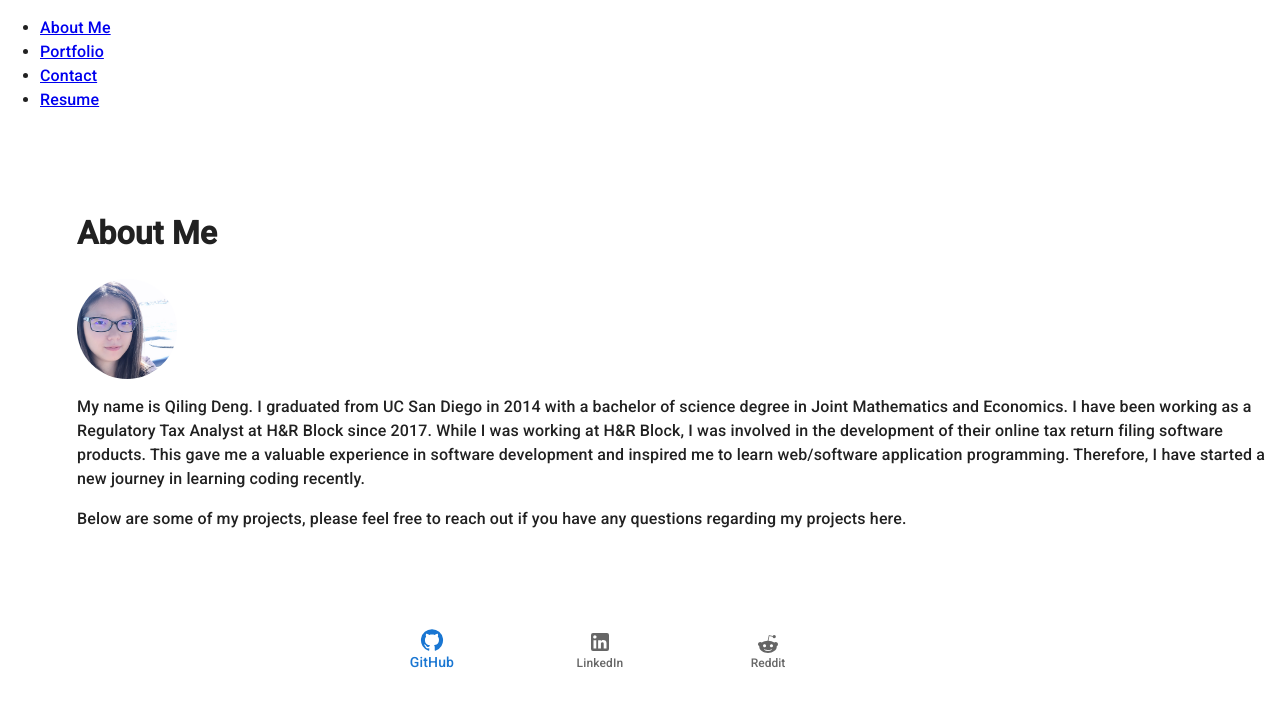
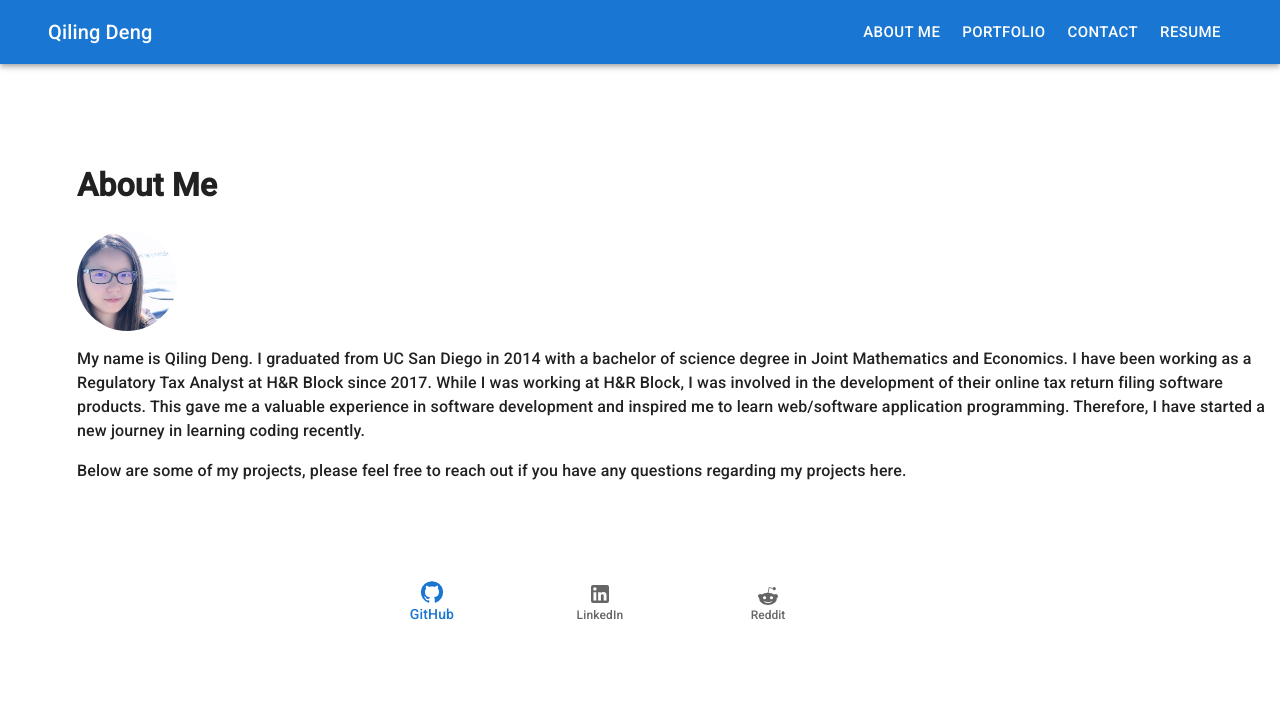
Before and after one commit to qd9069/react_my_portfolio, a React (Create React App) app: page / in a window 1280 px wide. Shown: the top 706 px of the page. Built offline with nearby package versions, Linux system fonts and the light colour scheme.

Commit message:
Modified Navbar style

```diff
--- a/src/components/NavTabs.js
+++ b/src/components/NavTabs.js
@@ -1,53 +1,146 @@
-import React from 'react';
+import React from "react";
+import Box from "@mui/material/Box";
+import AppBar from "@mui/material/AppBar";
+import Toolbar from "@mui/material/Toolbar";
+import Typography from "@mui/material/Typography";
+import Button from "@mui/material/Button";
+import Container from '@mui/material/Container';
+// import Tabs from '@mui/material/Tabs';
+// import Tab from '@mui/material/Tab';
 
+// ----------------------- bootstrap Example ---------------------
 // Here we are using object destructuring assignment to pluck off our variables from the props object
 // We assign them to their own variable names
-function NavTabs({ currentPage, handlePageChange }) {
+// function NavTabs({ currentPage, handlePageChange }) {
+//   return (
+//     <ul className="nav nav-tabs">
+//       <li className="nav-item">
+//         <a
+//           href="#aboutMe"
+//           onClick={() => handlePageChange('AboutMe')}
+//           // This is a conditional (ternary) operator that checks to see if the current page is "AboutMe"
+//           // If it is, we set the current page to 'nav-link-active', otherwise we set it to 'nav-link'
+//           className={currentPage === 'AboutMe' ? 'nav-link active' : 'nav-link'}
+//         >
+//           About Me
+//         </a>
+//       </li>
+//       <li className="nav-item">
+//         <a
+//           href="#portfolio"
+//           onClick={() => handlePageChange('Portfolio')}
+//           // Check to see if the currentPage is `Portfolio`, and if so we use the active link class from bootstrap. Otherwise, we set it to a normal nav-link
+//           className={currentPage === 'Portfolio' ? 'nav-link active' : 'nav-link'}
+//         >
+//           Portfolio
+//         </a>
+//       </li>
+//       <li className="nav-item">
+//         <a
+//           href="#contact"
+//           onClick={() => handlePageChange('Contact')}
+//           // Check to see if the currentPage is `Contact`, and if so we use the active link class from bootstrap. Otherwise, we set it to a normal nav-link
+//           className={currentPage === 'Contact' ? 'nav-link active' : 'nav-link'}
+//         >
+//           Contact
+//         </a>
+//       </li>
+//       <li className="nav-item">
+//         <a
+//           href="#Resume"
+//           onClick={() => handlePageChange('Resume')}
+//           // Check to see if the currentPage is `Resume`, and if so we use the active link class from bootstrap. Otherwise, we set it to a normal nav-link
+//           className={currentPage === 'Resume' ? 'nav-link active' : 'nav-link'}
+//         >
+//           Resume
+//         </a>
+//       </li>
+//     </ul>
+//   );
+// }
+
+// export default NavTabs;
+
+export default function NavTabs({ currentPage, handlePageChange }) {
+  //------------------ if using Tabs style ----------------------------
+  // const [value, setValue] = React.useState('AboutMe');
+
+  // const handleChange = (event: React.SyntheticEvent, newValue: string) => {
+  //   setValue(newValue);
+  // };
+
+  // return (
+  //   <Box sx={{ width: '100%' }}>
+  //     <Tabs
+  //       value={currentPage}
+  //       onChange={handlePageChange}
+  //       textColor="secondary"
+  //       indicatorColor="secondary"
+  //       aria-label="secondary tabs example"
+  //     >
+  //       <Tab value="AboutMe" label="AboutMe" href="#aboutMe" onClick={() => handlePageChange('AboutMe')}/>
+  //       <Tab value="Portfolio" label="Portfolio" href="#portfolio" onClick={() => handlePageChange('Portfolio')}/>
+  //       <Tab value="Contact" label="Contact" href="#contact" onClick={() => handlePageChange('Contact')}/>
+  //       <Tab value="Resume" label="Resume" href="#Resume" onClick={() => handlePageChange('Resume')}/>
+  //     </Tabs>
+  //   </Box>
+  // );
+  // --------------------------------------------------------------
+
+  // ----------- using app bar style ------------------------------
   return (
-    <ul className="nav nav-tabs">
-      <li className="nav-item">
-        <a
-          href="#aboutMe"
-          onClick={() => handlePageChange('AboutMe')}
-          // This is a conditional (ternary) operator that checks to see if the current page is "AboutMe"
-          // If it is, we set the current page to 'nav-link-active', otherwise we set it to 'nav-link'
-          className={currentPage === 'AboutMe' ? 'nav-link active' : 'nav-link'}
+    <Box sx={{ flexGrow: 1}}>
+      <AppBar position="static">
+      <Container maxWidth="xl">
+        <Toolbar>
+          <Typography variant="h6" component="div" sx={{ flexGrow: 1 }}>
+            Qiling Deng
+          </Typography>
+          <Button
+            color="inherit"
+            size="large"
+            href={"#aboutMe"}
+            onClick={() => handlePageChange("AboutMe")}
+            component="a"
+            noWrap
+
           >
             About Me
-        </a>
-      </li>
-      <li className="nav-item">
-        <a
-          href="#portfolio"
-          onClick={() => handlePageChange('Portfolio')}
-          // Check to see if the currentPage is `Portfolio`, and if so we use the active link class from bootstrap. Otherwise, we set it to a normal nav-link
-          className={currentPage === 'Portfolio' ? 'nav-link active' : 'nav-link'}
+          </Button>
+          <Button
+            color="inherit"
+            size="large"
+            href={"#portfolio"}
+            onClick={() => handlePageChange("Portfolio")}
+            component="a"
+            noWrap
+            // sx={{ my: 2, color: 'white', display: 'block' }}
           >
             Portfolio
-        </a>
-      </li>
-      <li className="nav-item">
-        <a
-          href="#contact"
-          onClick={() => handlePageChange('Contact')}
-          // Check to see if the currentPage is `Contact`, and if so we use the active link class from bootstrap. Otherwise, we set it to a normal nav-link
-          className={currentPage === 'Contact' ? 'nav-link active' : 'nav-link'}
+          </Button>
+          <Button
+            color="inherit"
+            size="large"
+            href={"#contact"}
+            onClick={() => handlePageChange("Contact")}
+            component="a"
+            noWrap
           >
             Contact
-        </a>
-      </li>
-      <li className="nav-item">
-        <a
-          href="#Resume"
-          onClick={() => handlePageChange('Resume')}
-          // Check to see if the currentPage is `Resume`, and if so we use the active link class from bootstrap. Otherwise, we set it to a normal nav-link
-          className={currentPage === 'Resume' ? 'nav-link active' : 'nav-link'}
+          </Button>
+          <Button
+            color="inherit"
+            size="large"
+            href={"#Resume"}
+            onClick={() => handlePageChange("Resume")}
+            component="a"
+            noWrap
           >
             Resume
-        </a>
-      </li>
-    </ul>
+          </Button>
+        </Toolbar>
+        </Container>
+      </AppBar>
+    </Box>
   );
 }
-
-export default NavTabs;
```
Lines whose indentation alone changed are shown as unchanged.
